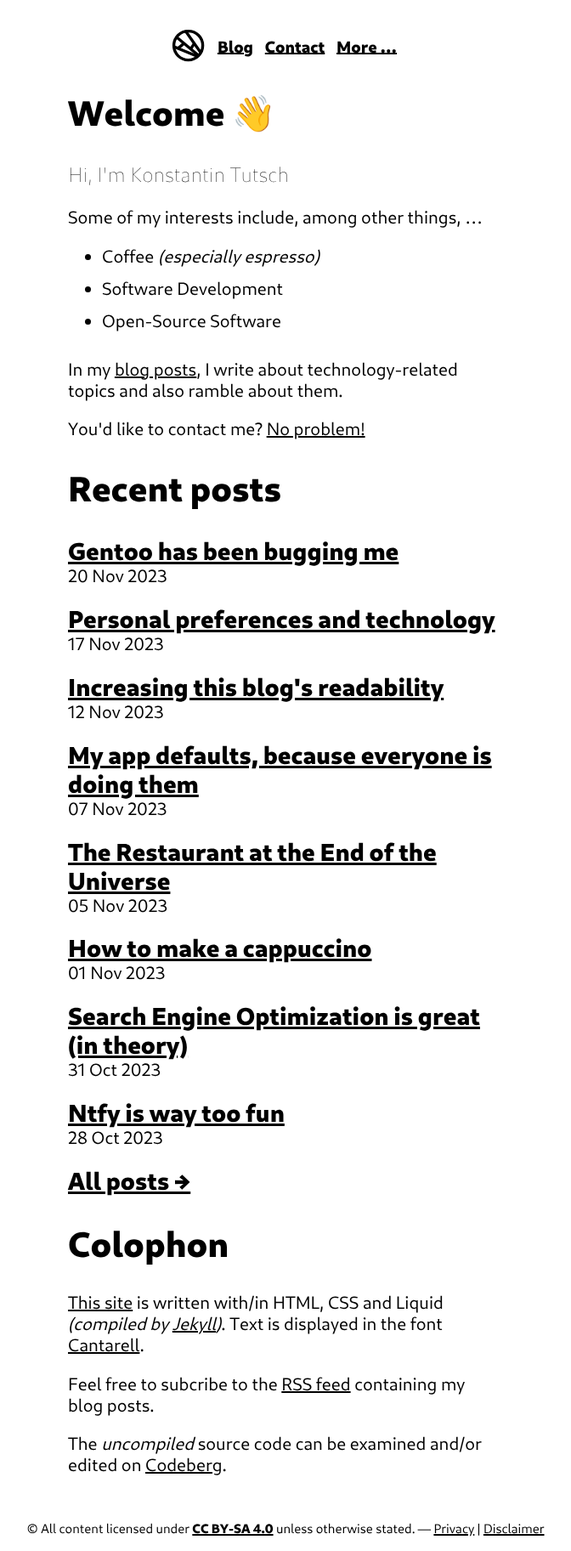
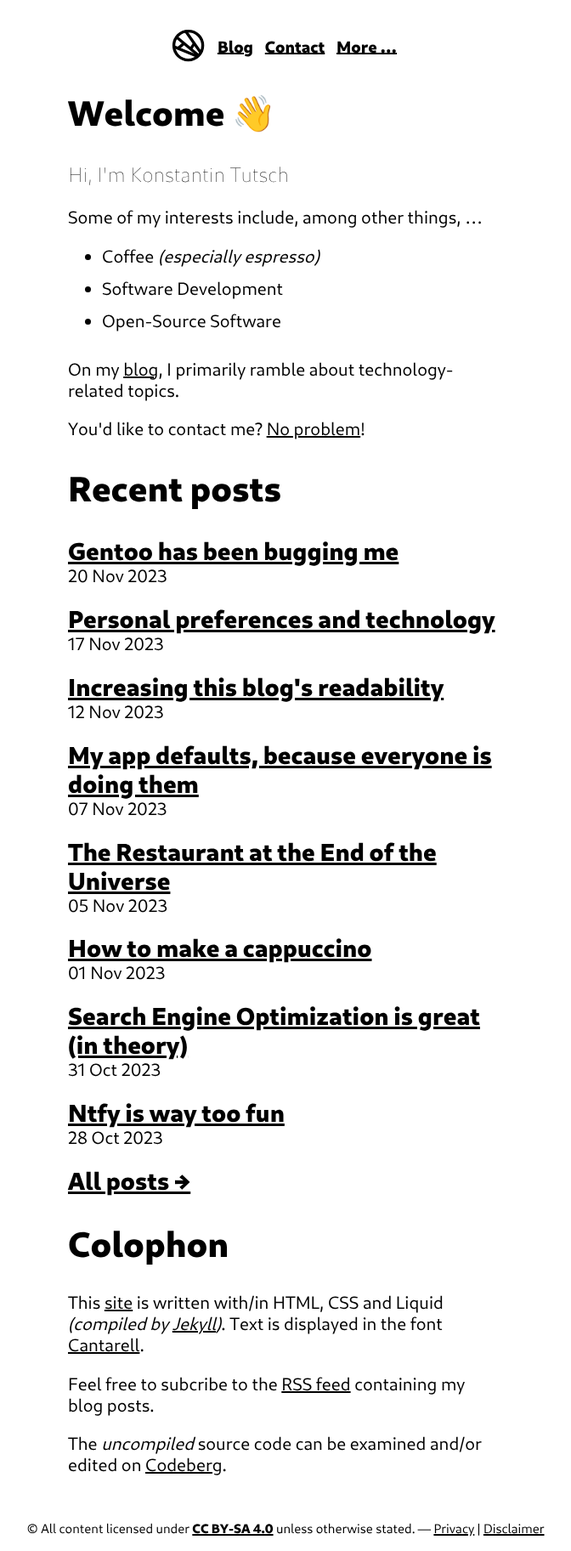
Before and after one commit to konstantintutsch/website, a Jekyll site: the page built from index.html, in a window 1280 px wide. Shown: the whole page at 85% size, without its empty margins (304-976 px from the left). Built offline with Jekyll 4.4.1, drawn with Linux system fonts in a browser that asks for light colours.

Commit message:
Improve formatting and language on Homepage

```diff
--- a/index.html
+++ b/index.html
@@ -20,10 +20,10 @@ Hi, I'm Konstantin Tutsch
         <li>Open-Source Software</li>
     </ul>
     <p>
-    In my <a href="/blog/">blog posts</a>, I write about technology-related topics and also ramble about them.
+    On my <a href="/blog/">blog</a>, I primarily ramble about technology-related topics.
     </p>
     <p>
-    You'd like to contact me? <a href="/contact/">No problem!</a>
+    You'd like to contact me? <a href="/contact/">No problem</a>!
     </p>
 </article>
 
@@ -39,7 +39,7 @@ Hi, I'm Konstantin Tutsch
 
 <article>
    <p>
-   <a href="/Tag:Blog">This site</a> is written with/in HTML, CSS and Liquid <i>(compiled by <a href="https://jekyllrb.com">Jekyll</a>)</i>. Text is displayed in the font <a href="https://cantarell.gnome.org/">Cantarell</a>.
+   This <a href="/Tag:Blog">site</a> is written with/in HTML, CSS and Liquid <i>(compiled by <a href="https://jekyllrb.com">Jekyll</a>)</i>. Text is displayed in the font <a href="https://cantarell.gnome.org/">Cantarell</a>.
    </p>
    <p>
    Feel free to subcribe to the {% include social.html url="/feed.xml" name="RSS feed" %} containing my blog posts.
```
